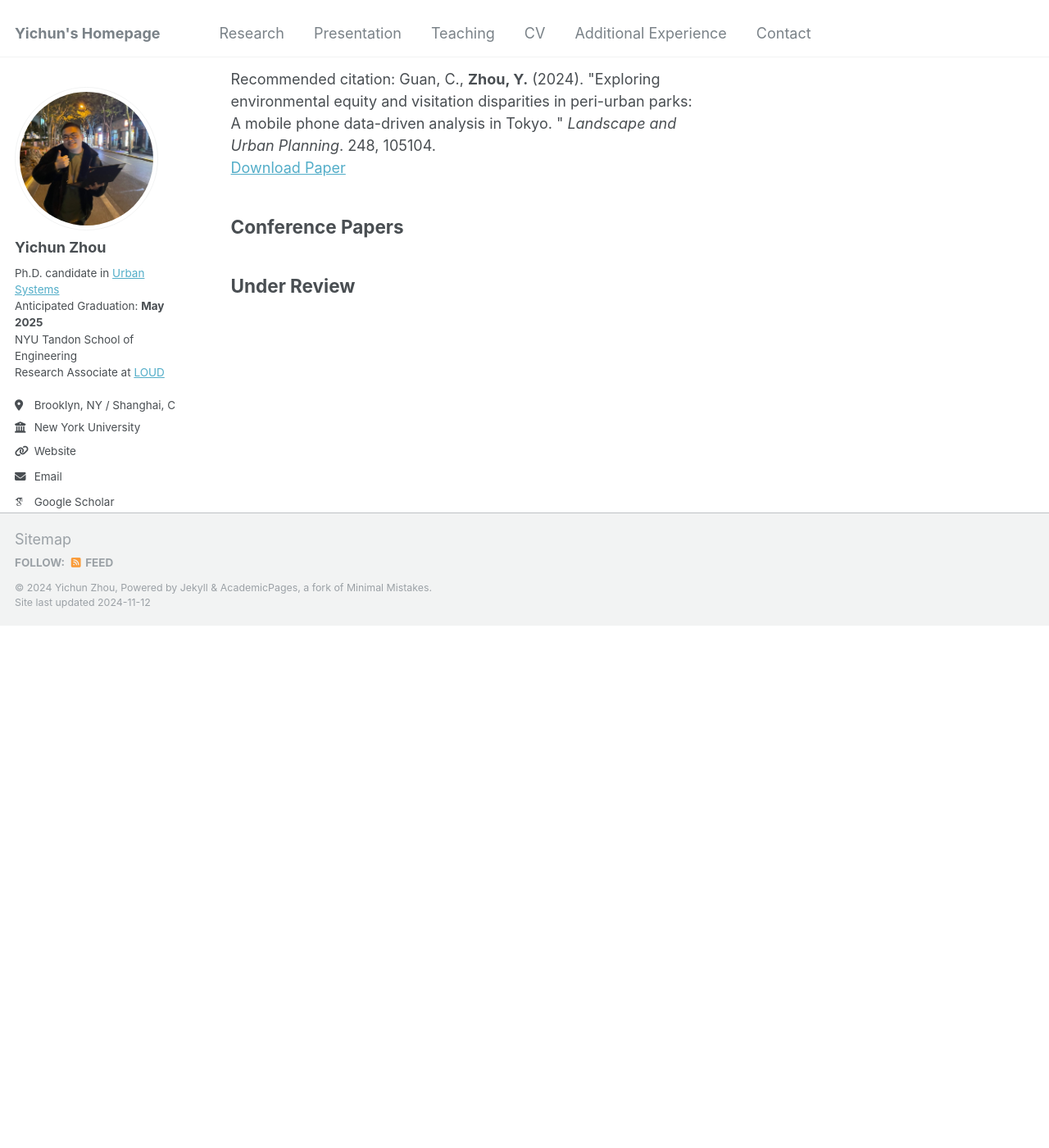
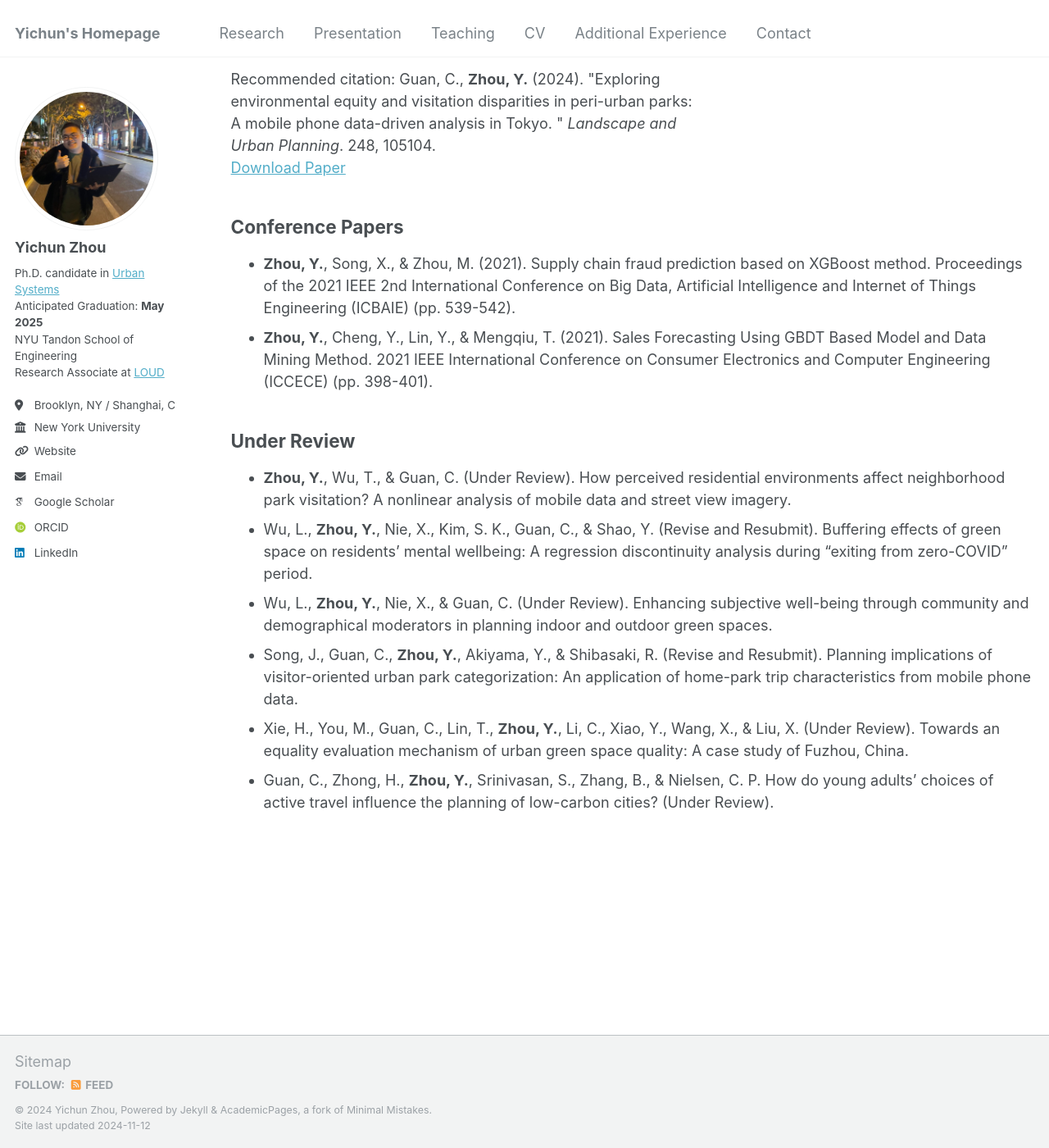
Before and after one commit to yichunzhou12/yichunzhou12.github.io, a Jekyll site: the page built from _pages/publications.html, in a window 1280 px wide and 1400 px high, scrolled down 1223 px. Shown: the whole window at 82% size. Built offline with Jekyll 4.4.1, drawn with Linux system fonts in a browser that asks for light colours; some web fonts are replaced; before the commit the page ends 1986 px from its top, so only the background shows below that.

Commit message:
Update publications.html

```diff
--- a/_pages/publications.html
+++ b/_pages/publications.html
@@ -41,15 +41,17 @@
 {% endfor %}
 
 <h2>Conference Papers</h2>
-{% for post in site.publications reversed %}
-  {% if post.pubtype == 'conference' %}
-      {% include archive-single.html %}
-  {% endif %}
-{% endfor %}
+<ul>
+  <li><strong>Zhou, Y.</strong>, Song, X., & Zhou, M. (2021). Supply chain fraud prediction based on XGBoost method. Proceedings of the 2021 IEEE 2nd International Conference on Big Data, Artificial Intelligence and Internet of Things Engineering (ICBAIE) (pp. 539-542).</li>
+  <li><strong>Zhou, Y.</strong>, Cheng, Y., Lin, Y., & Mengqiu, T. (2021). Sales Forecasting Using GBDT Based Model and Data Mining Method. 2021 IEEE International Conference on Consumer Electronics and Computer Engineering (ICCECE) (pp. 398-401).</li>
+</ul>
 
 <h2>Under Review</h2>
-{% for post in site.publications reversed %}
-  {% if post.pubtype == 'under review' %}
-      {% include archive-single.html %}
-  {% endif %}
-{% endfor %}
+<ul>
+  <li><strong>Zhou, Y.</strong>, Wu, T., & Guan, C. (Under Review). How perceived residential environments affect neighborhood park visitation? A nonlinear analysis of mobile data and street view imagery.</li>
+  <li>Wu, L., <strong>Zhou, Y.</strong>, Nie, X., Kim, S. K., Guan, C., & Shao, Y. (Revise and Resubmit). Buffering effects of green space on residents’ mental wellbeing: A regression discontinuity analysis during “exiting from zero-COVID” period.</li>
+  <li>Wu, L., <strong>Zhou, Y.</strong>, Nie, X., & Guan, C. (Under Review). Enhancing subjective well-being through community and demographical moderators in planning indoor and outdoor green spaces.</li>
+  <li>Song, J., Guan, C., <strong>Zhou, Y.</strong>, Akiyama, Y., & Shibasaki, R. (Revise and Resubmit). Planning implications of visitor-oriented urban park categorization: An application of home-park trip characteristics from mobile phone data.</li>
+  <li>Xie, H., You, M., Guan, C., Lin, T., <strong>Zhou, Y.</strong>, Li, C., Xiao, Y., Wang, X., & Liu, X. (Under Review). Towards an equality evaluation mechanism of urban green space quality: A case study of Fuzhou, China.</li>
+  <li>Guan, C., Zhong, H., <strong>Zhou, Y.</strong>, Srinivasan, S., Zhang, B., & Nielsen, C. P. How do young adults’ choices of active travel influence the planning of low-carbon cities? (Under Review).</li>
+</ul>
```
